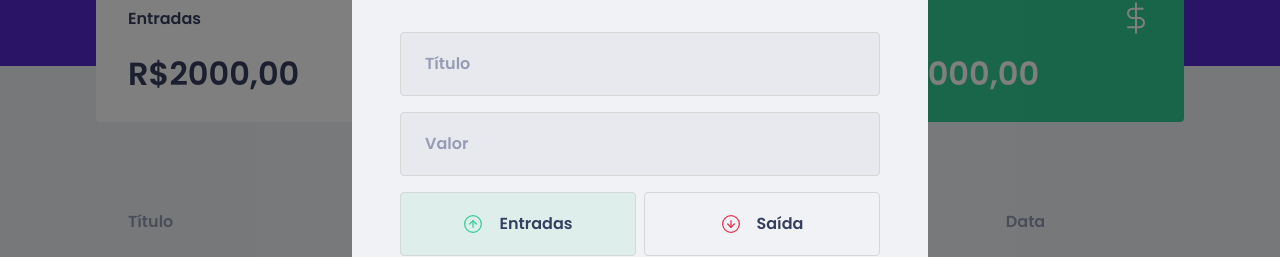
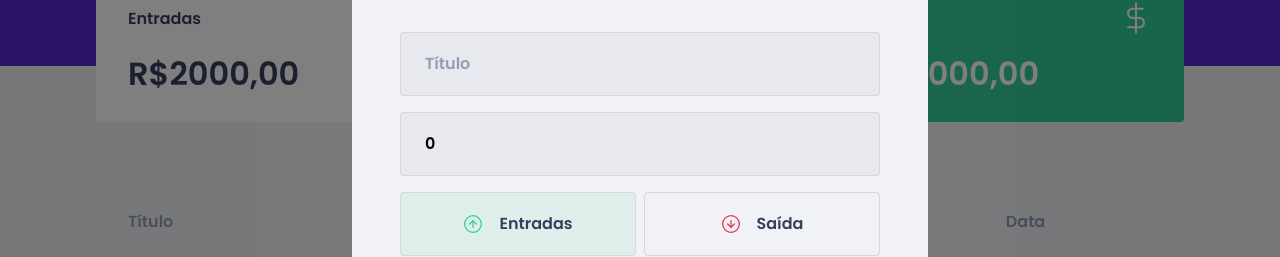
Before and after one commit to Jonathas-bonfim/moneycontrol, a React (Create React App) app: page / in a window 1280 px wide. Both pictures are taken after a click on the button "Nova transação". Shown: the part 206-463 px from the top of the page. Built offline with nearby package versions, Linux system fonts and the light colour scheme; no server answers; what miragejs would draw is missing.

Commit message:
Get value form

```diff
--- a/src/components/NewTransactionModal/index.tsx
+++ b/src/components/NewTransactionModal/index.tsx
@@ -1,4 +1,4 @@
-import { useState } from "react";
+import { FormEvent, useState } from "react";
 import Modal from "react-modal"
 import closeIMG from '../../assets/images/close.svg';
 import incomeIMG from '../../assets/images/income.svg';
@@ -11,7 +11,22 @@
 }
 
 export function NewTransactionModal({ isOpen, onRequestClose }: NewTransactionModalProps) {
+
+  const [title, setTitle] = useState('');
+  const [value, setValue] = useState(0);
   const [type, setType] = useState('deposit');
+  const [category, setCategory] = useState('');
+
+  function handleCreateNewTransaction(event: FormEvent) {
+    event.preventDefault();
+
+    console.log({
+      title,
+      value,
+      type,
+      category
+    })
+  }
 
   return (
     <Modal
@@ -29,17 +44,21 @@
         <img src={closeIMG} alt="Fechar Modal" />
       </button>
 
-      <Container>
+      <Container onSubmit={handleCreateNewTransaction}>
 
         <h2>Cadastrar Transação</h2>
 
         <input
           placeholder="Título"
+          value={title}
+          onChange={event => setTitle(event.target.value)}
         />
 
         <input
           type="number"
           placeholder="Valor"
+          value={value}
+          onChange={event => setValue(Number(event.target.value))}
         />
 
         <TransactionTypeContainer>
@@ -67,6 +86,8 @@
 
         <input
           placeholder="Categoria"
+          value={category}
+          onChange={event => setCategory(event.target.value)}
         />
 
         <button type="submit">
```
